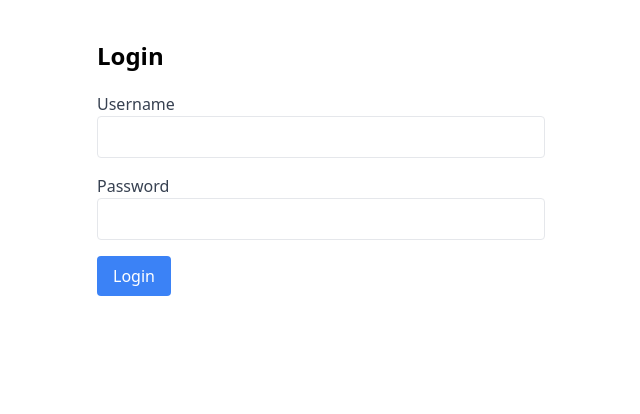
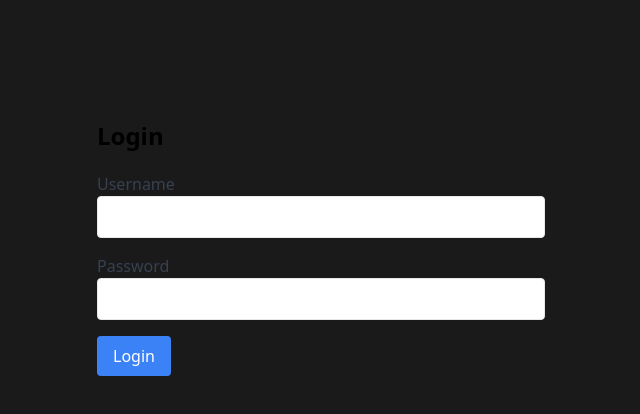
Before and after one commit to NJesus144/chat-app, a Next.js app: page /login in a window 1280 px wide. Shown: the top 414 px of the page, without its empty margins (319-959 px from the left). Built offline with nearby package versions, Linux system fonts and the light colour scheme.

Commit message:
create loginPage

```diff
--- a/app/(auth)/login/page.tsx
+++ b/app/(auth)/login/page.tsx
@@ -1,9 +1,9 @@
-import LoginForm from "../../../components/LoginForm";
+import LoginForm from "../../../components/LoginForm"
 
 
 export default function Login() {
   return (
-    <div>
+    <div className="bg-darkGray h-screen w-full pt-20">
       <LoginForm />
     </div>
   )
```
Also changed, not shown: app/globals.css (+115 -0 lines).
